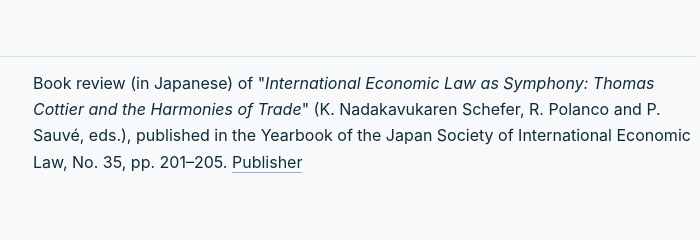
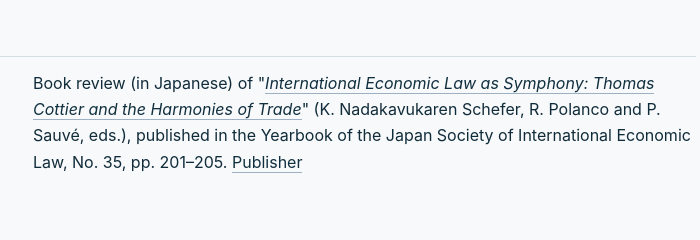
Before and after one commit to Yoshi2026/Yoshi2026.github.io, a plain HTML site: page activity.html in a window 1280 px wide. Shown: the part 505-745 px from the top of the page, 504-1204 px from the left. Drawn offline with Linux system fonts and the light colour scheme.

Commit message:
Link reviewed book

```diff
--- a/activity.html
+++ b/activity.html
@@ -13,7 +13,7 @@
 <div class="hero"><div class="wrap"><h1>Activity</h1><p class="lead">Research milestones, newest first.</p></div></div>
 
 <section><div class="wrap grid"><div><h2>Milestones</h2></div><div>
-<div class="time"><span>2026-11-20</span><div>Book review (in Japanese) of "<em>International Economic Law as Symphony: Thomas Cottier and the Harmonies of Trade</em>" (K. Nadakavukaren Schefer, R. Polanco and P. Sauvé, eds.), published in the Yearbook of the Japan Society of International Economic Law, No. 35, pp. 201–205. <a class="textlink" href="https://www.hou-bun.com/cgi-bin/search/detail.cgi?c=ISBN978-4-589-04527-0" target="_blank" rel="noopener">Publisher</a></div></div>
+<div class="time"><span>2026-11-20</span><div>Book review (in Japanese) of "<a class="textlink" href="https://www.bloomsbury.com/us/international-economic-law-as-symphony-9781509980789/" target="_blank" rel="noopener"><em>International Economic Law as Symphony: Thomas Cottier and the Harmonies of Trade</em></a>" (K. Nadakavukaren Schefer, R. Polanco and P. Sauvé, eds.), published in the Yearbook of the Japan Society of International Economic Law, No. 35, pp. 201–205. <a class="textlink" href="https://www.hou-bun.com/cgi-bin/search/detail.cgi?c=ISBN978-4-589-04527-0" target="_blank" rel="noopener">Publisher</a></div></div>
 </div></div></section>
 </main>
 <footer><div class="wrap foot"><span>© 2026 Yoshimichi Ishikawa</span><span>Research · Publications · Data</span></div></footer>
```
Also changed, not shown: index.html (+1 -1 lines).
